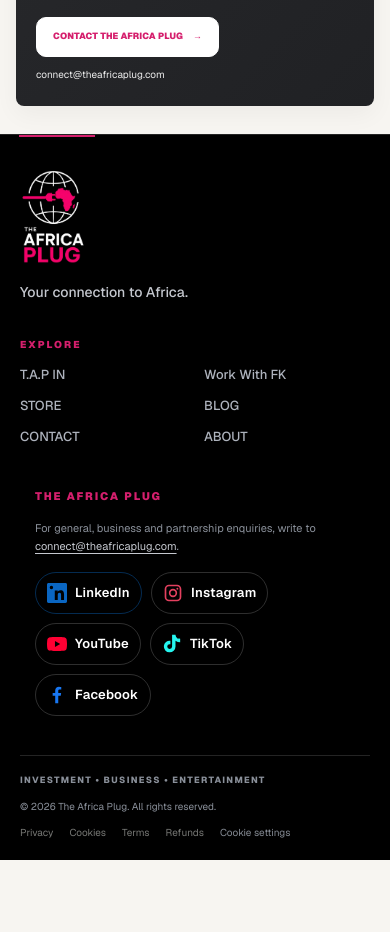
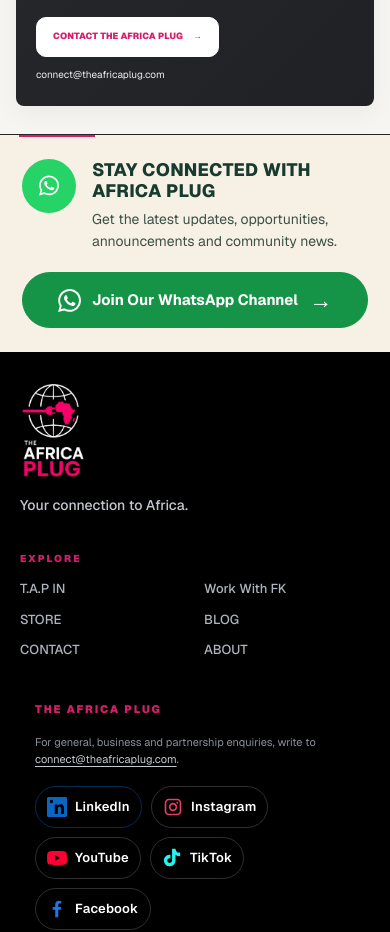
Before and after one commit to MrDan001/Africa-Plug, a Next.js app: page / in a window 390 px wide. Shown: the part 4100-5032 px from the top of the page. Before the commit the page ends 4960 px from the top, so only its background shows below. Built offline with nearby package versions, Linux system fonts and the light colour scheme; no server answers.

Commit message:
Add WhatsApp Channel banner above footer
Adds a responsive WhatsApp Channel callout above the existing footer without changing existing footer content.

```diff
--- a/src/components/layout/Footer.tsx
+++ b/src/components/layout/Footer.tsx
@@ -70,6 +70,26 @@ export default async function Footer() {
   ].filter((item) => /^https:\/\//i.test(item.href));
 
   return <footer className="site-footer">
+    <section className="tap-whatsapp-channel" aria-labelledby="tap-whatsapp-channel-title">
+      <div className="tap-whatsapp-channel-copy">
+        <span className="tap-whatsapp-channel-icon" aria-hidden="true"><WhatsAppIcon /></span>
+        <div className="tap-whatsapp-channel-text">
+          <h2 id="tap-whatsapp-channel-title">STAY CONNECTED WITH AFRICA PLUG</h2>
+          <p>Get the latest updates, opportunities, announcements and community news.</p>
+        </div>
+      </div>
+      <a
+        className="tap-whatsapp-channel-link"
+        href="https://whatsapp.com/channel/0029VbEDkUb42DcZQM6mub1a"
+        target="_blank"
+        rel="noopener noreferrer"
+        aria-label="Join the Africa Plug WhatsApp Channel"
+      >
+        <WhatsAppIcon />
+        <span>Join Our WhatsApp Channel</span>
+        <span className="tap-whatsapp-channel-arrow" aria-hidden="true">→</span>
+      </a>
+    </section>
     <div className="footer-accent" aria-hidden="true"/>
     <div className="tap-footer-grid">
       <div className="tap-footer-brand"><FooterBrand/><p className="tap-footer-tagline">Your connection to Africa.</p></div>
--- a/src/components/layout/site-chrome.css
+++ b/src/components/layout/site-chrome.css
@@ -302,3 +302,145 @@ html body .site-header .header-actions > a.header-cta:focus-visible {
   outline: 2px solid #fff;
   outline-offset: 3px;
 }
+
+
+/* WhatsApp Channel banner — separate from and above the existing footer columns. */
+html body .site-footer .tap-whatsapp-channel {
+  display: flex;
+  align-items: center;
+  justify-content: space-between;
+  gap: clamp(24px, 4vw, 56px);
+  margin: -48px calc(50% - 50vw) 42px;
+  padding: 28px clamp(24px, 5vw, 76px);
+  box-sizing: border-box;
+  background: #f7f0e5;
+  color: #173b2e;
+}
+
+html body .site-footer .tap-whatsapp-channel-copy {
+  display: flex;
+  align-items: center;
+  gap: 24px;
+  min-width: 0;
+}
+
+html body .site-footer .tap-whatsapp-channel-icon {
+  display: inline-flex;
+  align-items: center;
+  justify-content: center;
+  width: 68px;
+  height: 68px;
+  flex: 0 0 68px;
+  border-radius: 50%;
+  background: #25d366;
+  color: #fff;
+}
+
+html body .site-footer .tap-whatsapp-channel-icon .tap-social-icon {
+  width: 39px;
+  height: 39px;
+}
+
+html body .site-footer .tap-whatsapp-channel-text h2 {
+  margin: 0 0 7px;
+  color: #173b2e;
+  font-size: clamp(19px, 2vw, 25px);
+  font-weight: 800;
+  line-height: 1.2;
+  letter-spacing: .015em;
+}
+
+html body .site-footer .tap-whatsapp-channel-text p {
+  margin: 0;
+  color: #3b5147;
+  font-size: 15px;
+  line-height: 1.55;
+}
+
+html body .site-footer .tap-whatsapp-channel-link {
+  display: inline-flex;
+  align-items: center;
+  justify-content: center;
+  gap: 11px;
+  min-height: 56px;
+  padding: 13px 25px;
+  flex: 0 0 auto;
+  border: 1px solid #159447;
+  border-radius: 999px;
+  background: #159447;
+  color: #fff !important;
+  font-size: 15px;
+  font-weight: 700;
+  line-height: 1.2;
+  text-align: center;
+  text-decoration: none;
+  transition: background-color .2s ease, border-color .2s ease, transform .2s ease;
+}
+
+html body .site-footer .tap-whatsapp-channel-link .tap-social-icon {
+  width: 23px;
+  height: 23px;
+  flex: 0 0 23px;
+}
+
+html body .site-footer .tap-whatsapp-channel-link:hover {
+  border-color: #107b3a;
+  background: #107b3a;
+  transform: translateY(-1px);
+}
+
+html body .site-footer .tap-whatsapp-channel-link:focus-visible {
+  outline: 3px solid #173b2e;
+  outline-offset: 3px;
+}
+
+html body .site-footer .tap-whatsapp-channel-arrow {
+  font-size: 23px;
+  line-height: 1;
+}
+
+@media (max-width: 760px) {
+  html body .site-footer .tap-whatsapp-channel {
+    align-items: stretch;
+    flex-direction: column;
+    gap: 20px;
+    margin-top: -48px;
+    padding: 24px 22px;
+  }
+
+  html body .site-footer .tap-whatsapp-channel-copy {
+    align-items: flex-start;
+    gap: 16px;
+  }
+
+  html body .site-footer .tap-whatsapp-channel-icon {
+    width: 54px;
+    height: 54px;
+    flex-basis: 54px;
+  }
+
+  html body .site-footer .tap-whatsapp-channel-icon .tap-social-icon {
+    width: 31px;
+    height: 31px;
+  }
+
+  html body .site-footer .tap-whatsapp-channel-text h2 {
+    font-size: 18px;
+  }
+
+  html body .site-footer .tap-whatsapp-channel-text p {
+    font-size: 14px;
+  }
+
+  html body .site-footer .tap-whatsapp-channel-link {
+    width: 100%;
+    box-sizing: border-box;
+  }
+}
+
+@media (max-width: 680px) {
+  html body .site-footer .tap-whatsapp-channel {
+    margin-top: -34px;
+    margin-bottom: 30px;
+  }
+}
```
